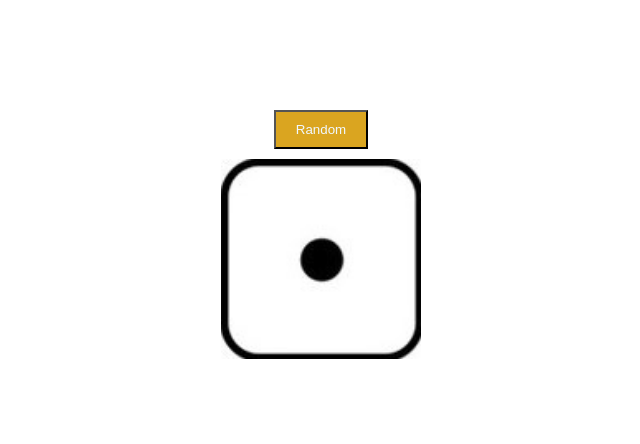
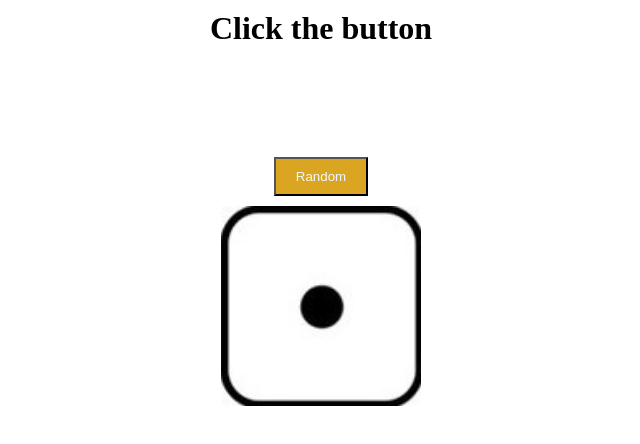
Before and after one commit to sejihad/dice-game, a plain HTML site: page index.html in a window 1280 px wide. Shown: the whole page, without its empty margins (319-959 px from the left). Drawn offline with Linux system fonts and the light colour scheme.

Commit message:
Update index.html

```diff
--- a/index.html
+++ b/index.html
@@ -7,6 +7,7 @@
     <link rel="stylesheet" href="style.css" />
   </head>
   <body>
+    <div><h1>Click the button</h1></div>
     <div>
       <button class="btn">Random</button>
     </div>
```
